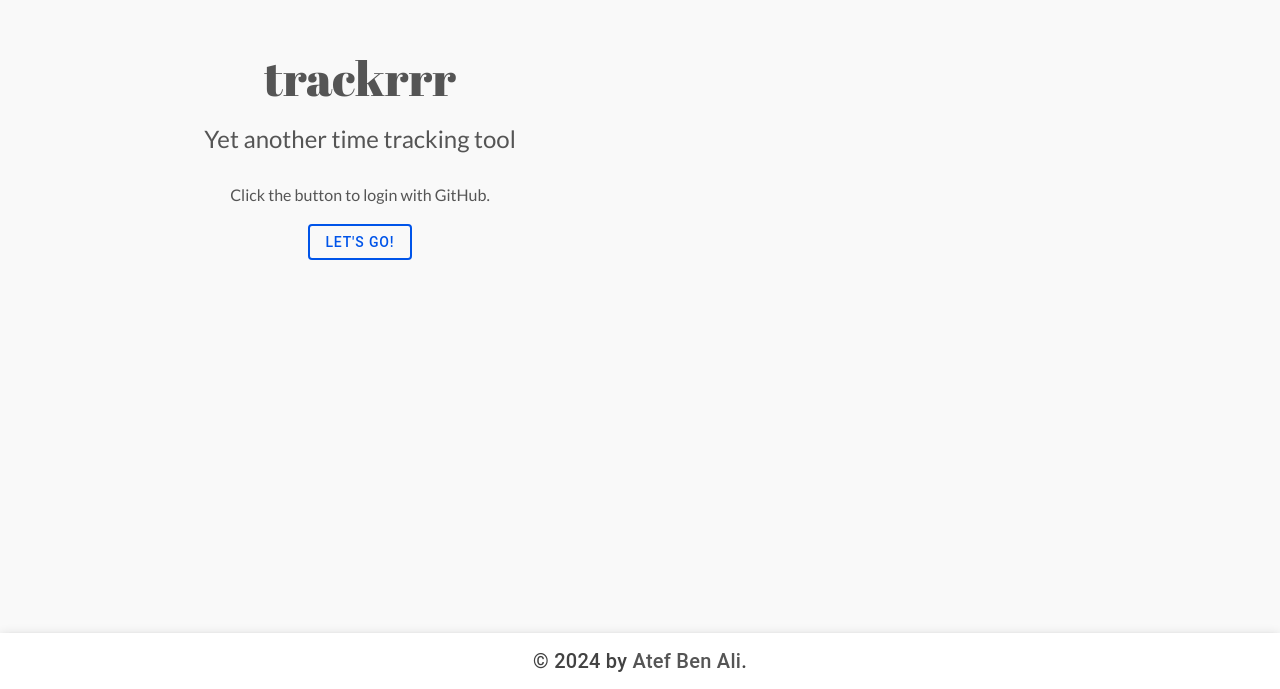
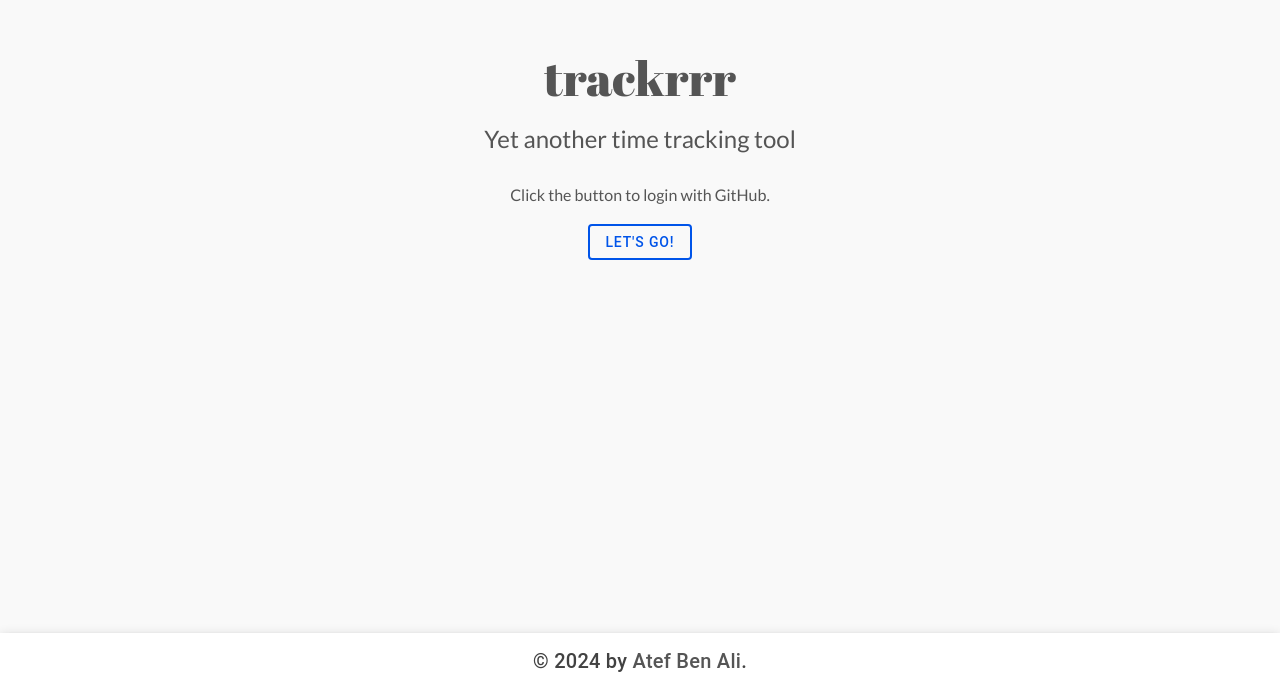
Before and after one commit to atefBB/ionic-tackrrr, a React (Create React App) app: page / in a window 1280 px wide. Shown: the part 111-800 px from the top of the page. Built offline with nearby package versions, Linux system fonts and the light colour scheme; no server answers.

Commit message:
fix(css|index): fix display

```diff
--- a/src/styles/index.scss
+++ b/src/styles/index.scss
@@ -41,7 +41,6 @@ h4 {
 .container {
   margin: 0;
   padding: 0 1rem;
-  max-width: 45rem;
 
   @media screen and (min-width: 600px) {
     padding: 0 4rem;
```
